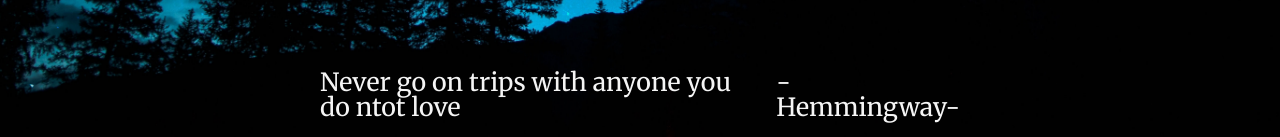
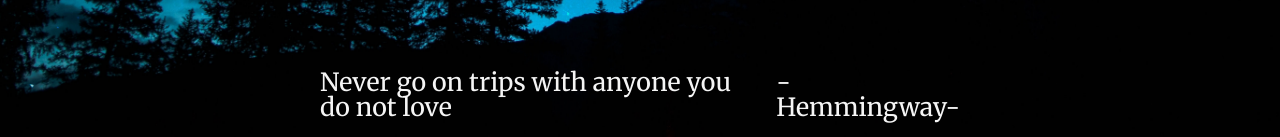
Before and after one commit to JaeHyunLee123/momentum_clone_react, a React (Create React App) app: page / in a window 1280 px wide. Shown: the part 660-797 px from the top of the page. Built offline with nearby package versions, Linux system fonts and the light colour scheme; no server answers.

Commit message:
fix: wrong spell

```diff
--- a/src/components/Quotes.jsx
+++ b/src/components/Quotes.jsx
@@ -72,7 +72,7 @@ const Quotes = () => {
       author: "Mae West",
     },
     {
-      quote: "Never go on trips with anyone you do ntot love",
+      quote: "Never go on trips with anyone you do not love",
       author: "Hemmingway",
     },
     {
```
